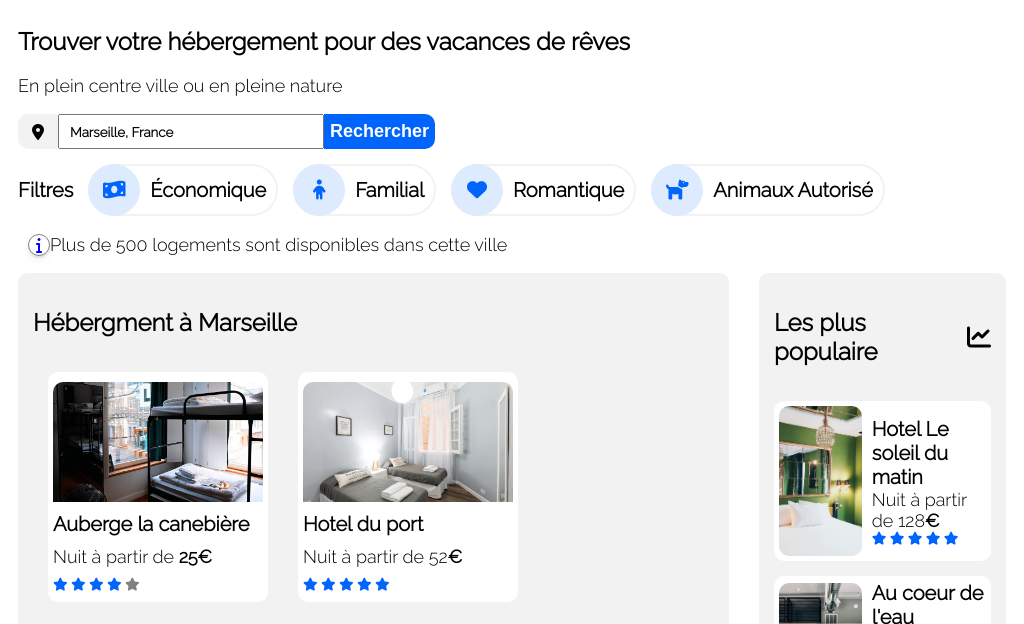
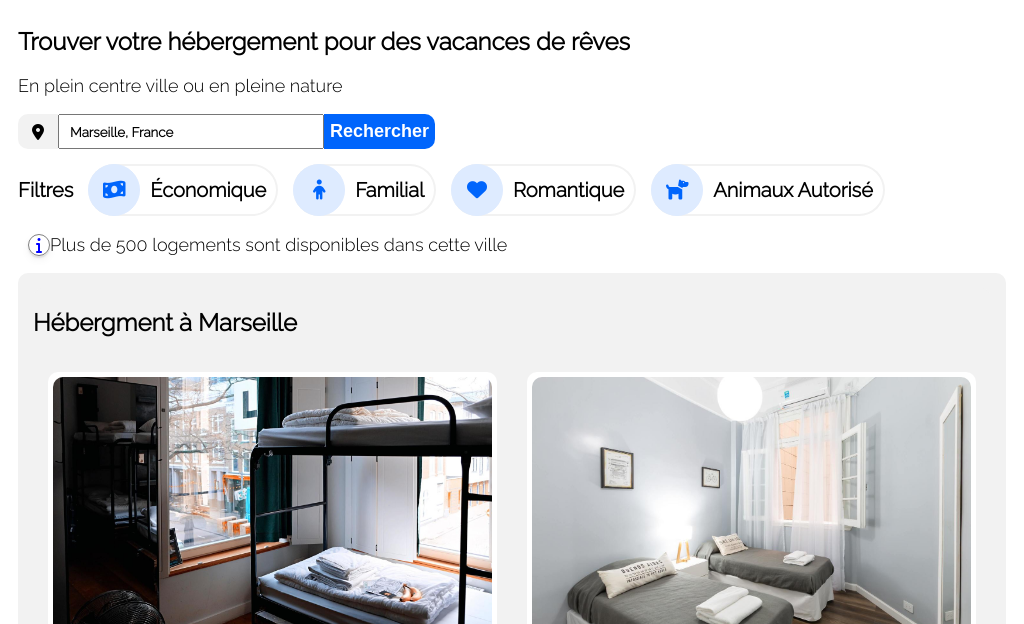
Before and after one commit to jeanlouisdossantos/Jeanlouisdossantos_2_24112020, a plain HTML site: page index.html in a window 1024 px wide. Shown: the part 110-734 px from the top of the page. Drawn offline with Linux system fonts and the light colour scheme.

Commit message:
ajout media query 800 à 1200px

```diff
--- a/style.css
+++ b/style.css
@@ -498,12 +498,41 @@ footer .footer-section{
     flex-direction: column;
   }
 }
-@media (min-width: 801px) {
+@media (min-width:801px) and (max-width:1200px) {
+  .w70 {
+    width: 100%;
+  }
+  .w25 {
+    margin-top: 10px;
+        width: 100%;
+  }
+
+  .hebergement_resultat a {
+    width: 50%;
+  }
+
+.hotel_pictures {
+  height: 250px;
+}
+  .favorite_place{flex-flow: row wrap ;}
+  .favorite_place_header{
+    width: 100%;
+  }
+  .favorite_card{
+    width: 30%;
+    margin: auto;
+  }
+}
+
+
+@media (min-width: 1201px) {
   .w70 {
     width: 72%;
   }
   .w25 {
-    margin-left: 10px;
-    width: 25%;
+    margin-left:25px;
+        width: 25%;
+
   }
+
 }
```
